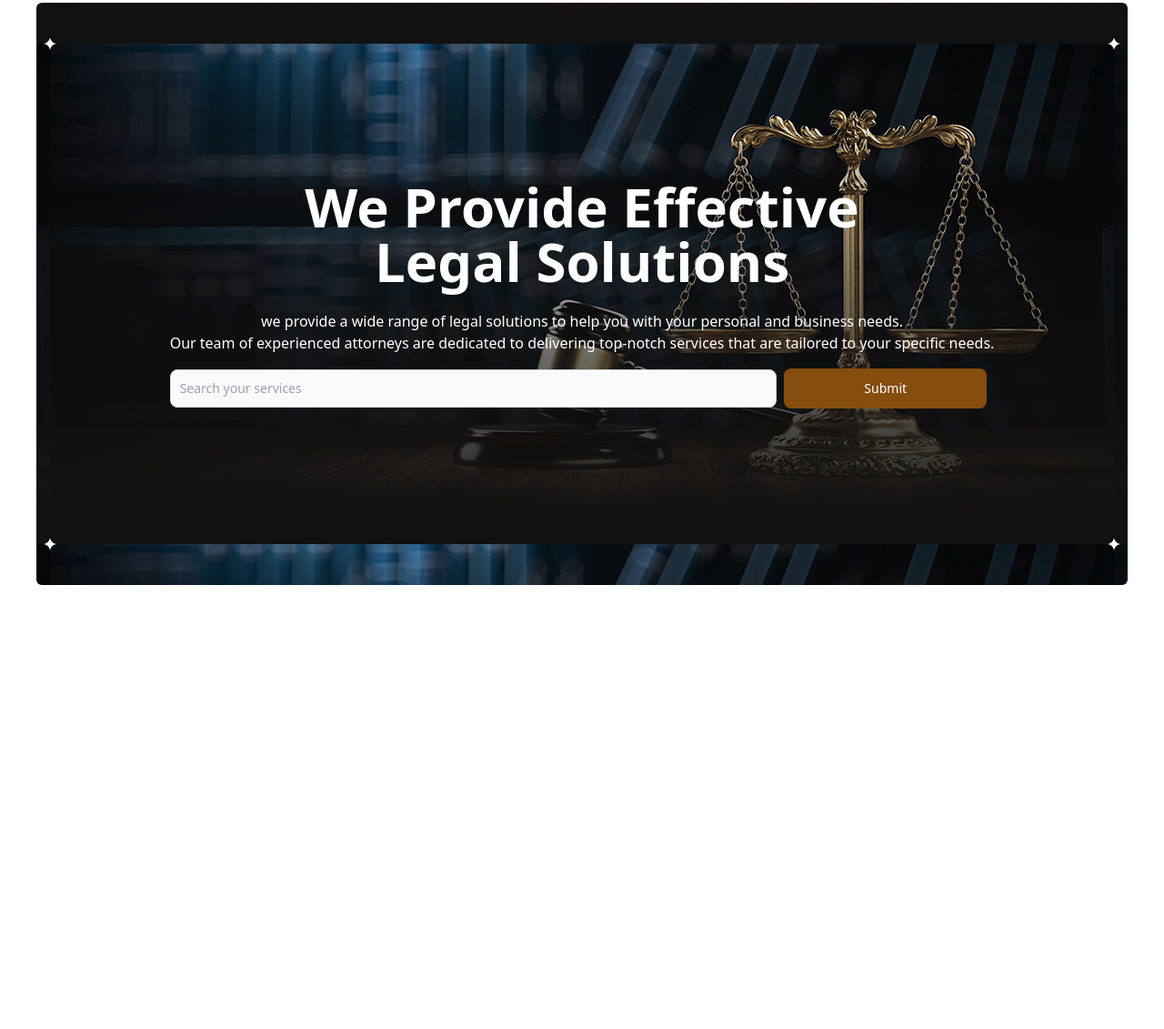
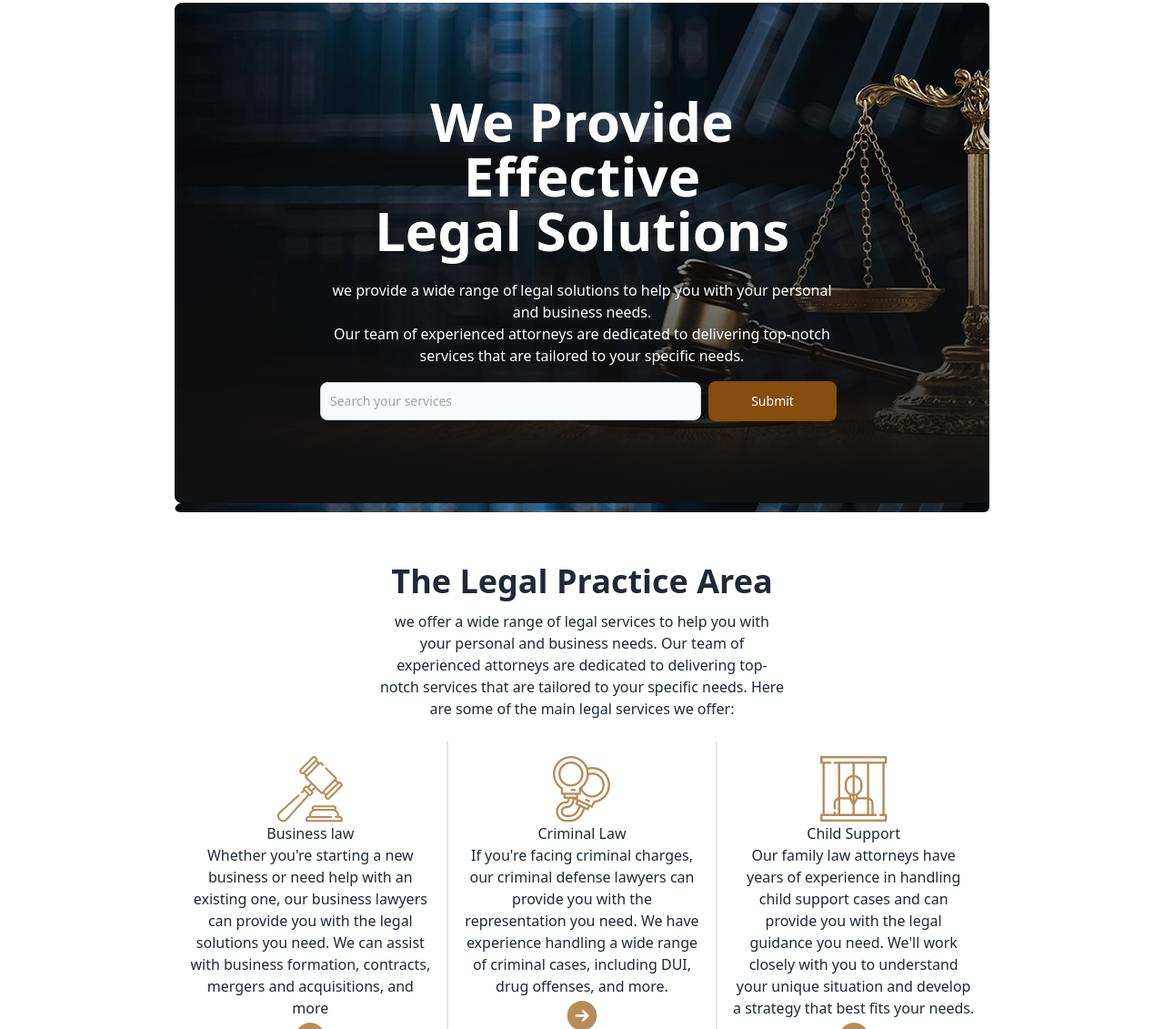
Before and after one commit to Web-Dev-Salman/legal-solutions, a plain HTML site: page index.html in a window 1280 px wide. Shown: the part 85-1216 px from the top of the page at 91% size. Before the commit the page ends 800 px from the top, so only its background shows below. Drawn offline with nearby package versions, Linux system fonts and the light colour scheme.

Commit message:
service section added

```diff
--- a/index.html
+++ b/index.html
@@ -13,7 +13,7 @@
 </head>
 <body>
     <!-- header style start here -->
-    <header class="container mx-auto lg:px-10  sm:px-5 mt-3">
+    <header class="container lg:px-48 mx-auto sm:px-5 mt-3">
         <div class="navbar bg-base-100">
             <div class="navbar-start">
               <div class="dropdown">
@@ -106,12 +106,11 @@
     </header>
 <!-- header style end here -->
 
-
-<main class="container mx-auto lg:px-10  sm:px-5 mt-3">
+<main class="container lg:px-48 mx-auto sm:px-5 mt-3">
 
 <!-- banner section start here -->
-    <section class="text-center bg-[url('images/banner.png')] h-[80vh] flex flex-row items-center justify-center bg-center rounded-md">
-        <div class="px-24">
+    <section class="text-center bg-[url('images/banner.png')] h-[70vh] flex flex-row items-center justify-center rounded-md">
+        <div class="px-2 sm:px-14 md:px-40">
             <h1 class="font-bold mb-6 text-white lg:text-6xl md:text-4xl text-3xl" >
                 We Provide Effective<br> Legal Solutions
             </h1>
@@ -126,8 +125,61 @@
             </form>
         </div>
     </section>
+<!-- banner section end  here -->
 
-<!-- banner section end  here -->
+<!-- service section start here -->
+    <section class="mt-14">
+        <div class="px-7 sm:px-12 lg:px-56">
+            <h1 class="lg:text-4xl md:text-3xl text-2xl text-center font-bold">
+                The Legal Practice Area
+            </h1>
+            <p class="text-center mt-3">we offer a wide range of legal services to help you with your personal and business needs. Our team of experienced attorneys are dedicated to delivering top-notch services that are tailored to your specific needs. Here are some of the main legal services we offer:</p>
+        </div>
+
+        <div class="grid grid-cols-1 md:grid-cols-2 lg:grid-cols-3 text-center mt-6">
+            <div class="flex flex-col items-center pb-10 border-b-2 border-gray-200 p-4">
+                <img src="images/business.png" alt="">
+                <h1>Business law</h1>
+                <p>Whether you're starting a new business or need help with an existing one, our business lawyers can provide you with the legal solutions you need. We can assist with business formation, contracts, mergers and acquisitions, and more</p>
+                <img src="images/Frame.png" alt="">
+            </div>
+            <div class="flex flex-col items-center pb-10 border-b-2 border-gray-200 border-x-2 p-4">
+                <img src="images/criminal.png" alt="">
+                <h1>Criminal Law</h1>
+                <p> If you're facing criminal charges, our criminal defense lawyers can provide you with the representation you need. We have experience handling a wide range of criminal cases, including DUI, drug offenses, and more.</p>
+                <img src="images/Frame.png" alt="">
+            </div>
+            <div class="flex flex-col items-center pb-10 border-b-2 border-gray-200 p-4">
+                <img src="images/child.png" alt="">
+                <h1>Child Support</h1>
+                <p>Our family law attorneys have years of experience in handling child support cases and can provide you with the legal guidance you need. We'll work closely with you to understand your unique situation and develop a strategy that best fits your needs.</p>
+                <img src="images/Frame.png" alt="">
+            </div>
+            <div class="flex flex-col items-center pb-10 border-b-2 pt-5 p-4">
+                <img src="images/education.png" alt="">
+                <h1>Education Law</h1>
+                <p>Our education law attorneys have years of experience in handling a wide range of education law matters, and can provide you with the legal guidance you need to protect your rights and interests.</p>
+                <img src="images/Frame.png" alt="">
+            </div>
+            <div class="flex flex-col items-center pb-10 border-b-2 pt-5  border-gray-200 border-x-2 p-4">
+                <img src="images/divorce.png" alt="">
+                <h1>Divorce Law</h1>
+                <p>Our family law attorneys have years of experience in handling divorce cases and can provide you with the legal guidance you need. We'll work closely with you to understand your unique situation and develop a strategy that best fits your needs.</p>
+                <img src="images/Frame.png" alt="">
+            </div>
+            <div class="flex flex-col items-center pb-10 border-b-2 pt-5 p-4">
+                <img src="images/tax.png" alt="">
+                <h1>Tax law</h1>
+                <p>Our tax law attorneys have years of experience in handling a wide range of tax law matters, and can provide you with the legal guidance you need to protect your rights and interests.
+
+                </p>
+                <img src="images/Frame.png" alt="">
+            </div>
+        </div>
+    </section>
+<!-- service section end here -->
+
+<!-- Faq section end here  -->
 </main>
 </body>
 </html>
```
Also changed, not shown: images/Ellipse 1.png (added).
